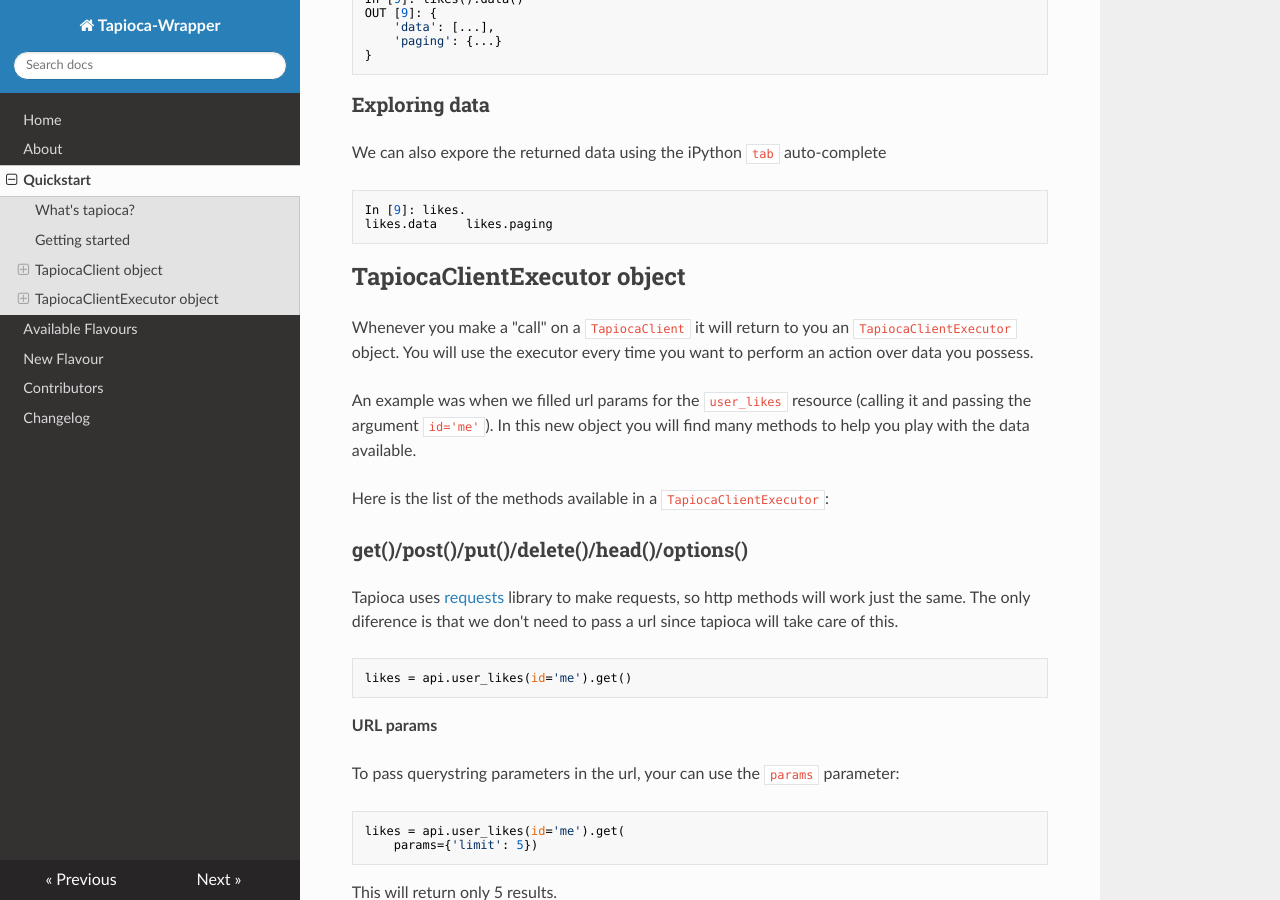
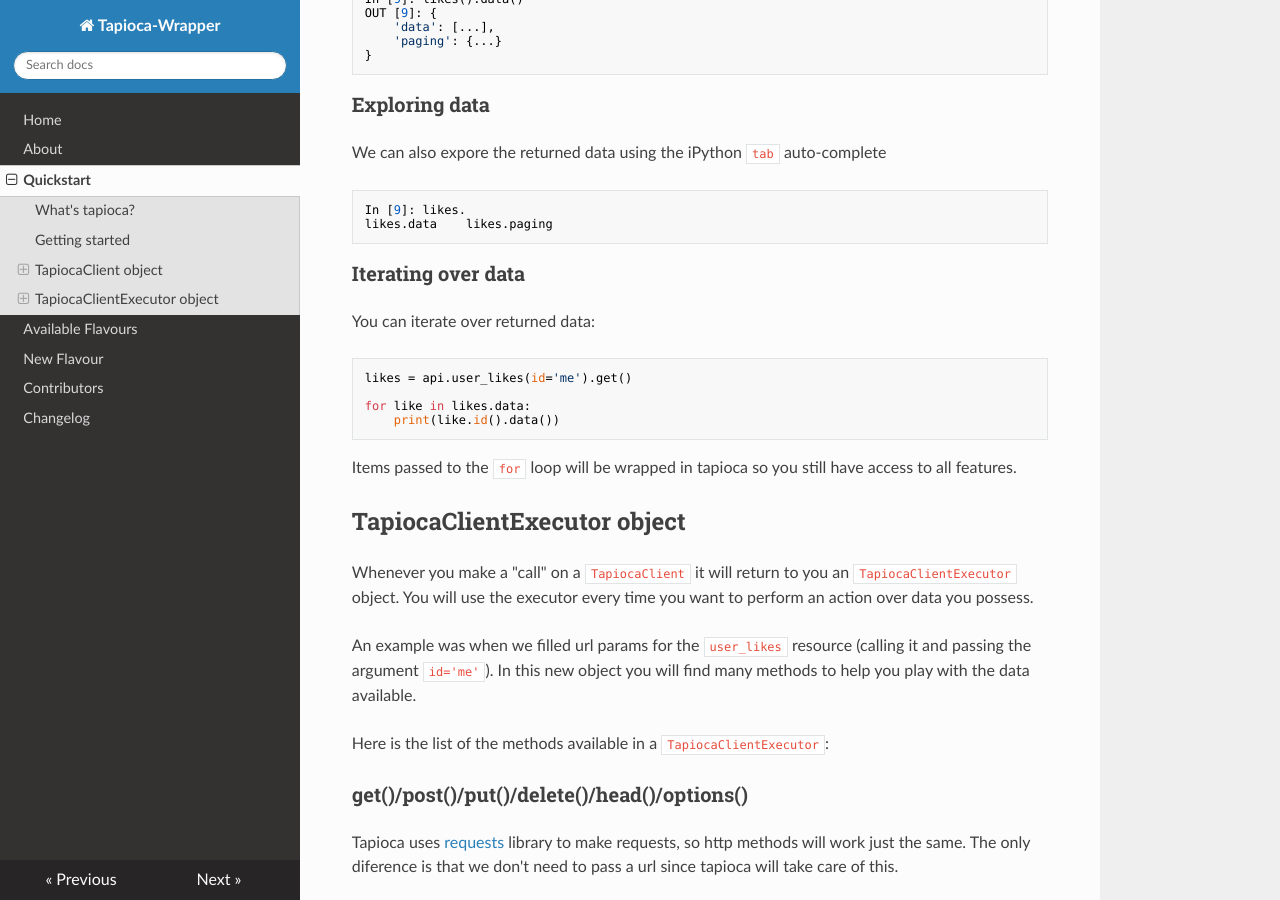
Before and after one commit to vintasoftware/tapioca-wrapper, an MkDocs documentation site: the page built from docs/quickstart.md, in a window 1280 px wide and 900 px high, scrolled down 1965 px. Built offline with MkDocs 1.6.1, drawn with Linux system fonts in a browser that asks for light colours; nearby versions of some CDN libraries; old or Windows-style settings are respelled for this version of MkDocs.

Commit message:
documenting how to iterate over data

````diff
--- a/docs/quickstart.md
+++ b/docs/quickstart.md
@@ -86,12 +86,24 @@ OUT [9]: {
 
 ### Exploring data
 
-We can also expore the returned data using the iPython ```tab``` auto-complete
+We can also expore the returned data using the iPython ``tab`` auto-complete
 
 ``` python
 In [9]: likes.
 likes.data    likes.paging
 ```
+
+### Iterating over data
+
+You can iterate over returned data:
+
+``` python
+likes = api.user_likes(id='me').get()
+
+for like in likes.data:
+    print(like.id().data())
+```
+Items passed to the ``for`` loop will be wrapped in tapioca so you still have access to all features.
 
 ## TapiocaClientExecutor object
 
````
